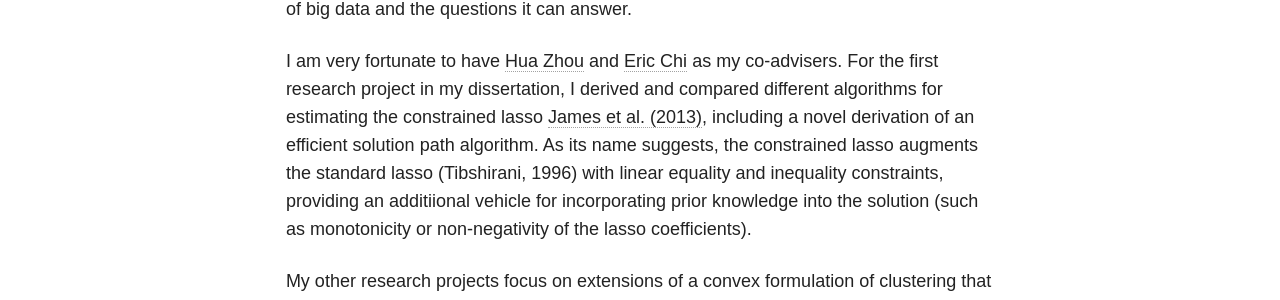
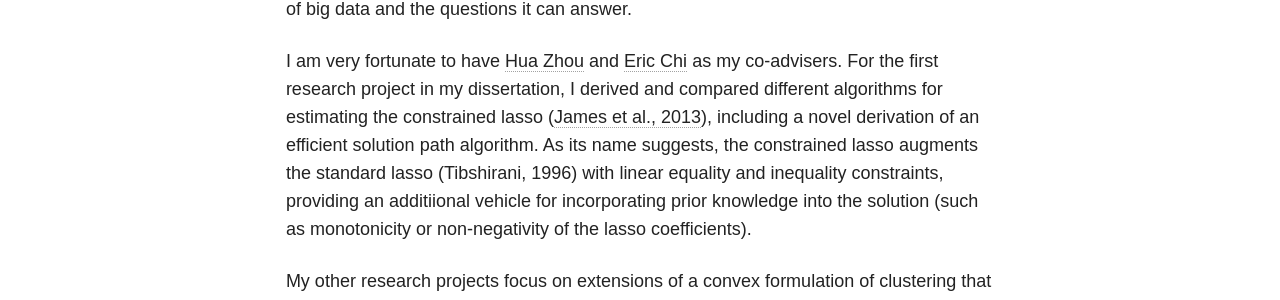
Before and after one commit to brgaines/brgaines.github.io, a Jekyll site: the page built from research/index.md, in a window 1280 px wide. Shown: the part 609-909 px from the top of the page. Built offline with Jekyll 4.4.1, drawn with Linux system fonts in a browser that asks for light colours; nearby versions of some CDN libraries; part of the change alters nothing that is shown.

```diff
--- a/research/index.md
+++ b/research/index.md
@@ -7,7 +7,7 @@ modified: 2015-01-09
 
 My research interests include machine learning, big and high-dimensional data, and computational statistics. Essentially, I am very intrigued and amazed by the possibilities of big data and the questions it can answer.
 
-I am very fortunate to have [Hua Zhou](http://hua-zhou.github.io/) and [Eric Chi](www.ericchi.com) as my co-advisers.  For the first research project in my dissertation, I derived and compared different algorithms for estimating the constrained lasso [James et al. (2013)](https://pdfs.semanticscholar.org/d018/79fd336ca22556681a313acdbbc7a3be6afd.pdf), including a novel derivation of an efficient solution path algorithm.  As its name suggests, the constrained lasso augments the standard lasso (Tibshirani, 1996) with linear equality and inequality constraints, providing an additiional vehicle for incorporating prior knowledge into the solution (such as monotonicity or non-negativity of the lasso coefficients).
+I am very fortunate to have [Hua Zhou](http://hua-zhou.github.io/) and [Eric Chi](www.ericchi.com) as my co-advisers.  For the first research project in my dissertation, I derived and compared different algorithms for estimating the constrained lasso ([James et al., 2013](http://www-bcf.usc.edu/~gareth/research/PAC.pdf)), including a novel derivation of an efficient solution path algorithm.  As its name suggests, the constrained lasso augments the standard lasso (Tibshirani, 1996) with linear equality and inequality constraints, providing an additiional vehicle for incorporating prior knowledge into the solution (such as monotonicity or non-negativity of the lasso coefficients).
 
 My other research projects focus on extensions of a convex formulation of clustering that has been studied recently [(Chen et al., 2015;](http://journals.plos.org/ploscompbiol/article?id=10.1371%2Fjournal.pcbi.1004228)[ Chi and Lange, 2015)](http://www.tandfonline.com/doi/abs/10.1080/10618600.2014.948181#.VHVPyt5WVzo).
 
```
